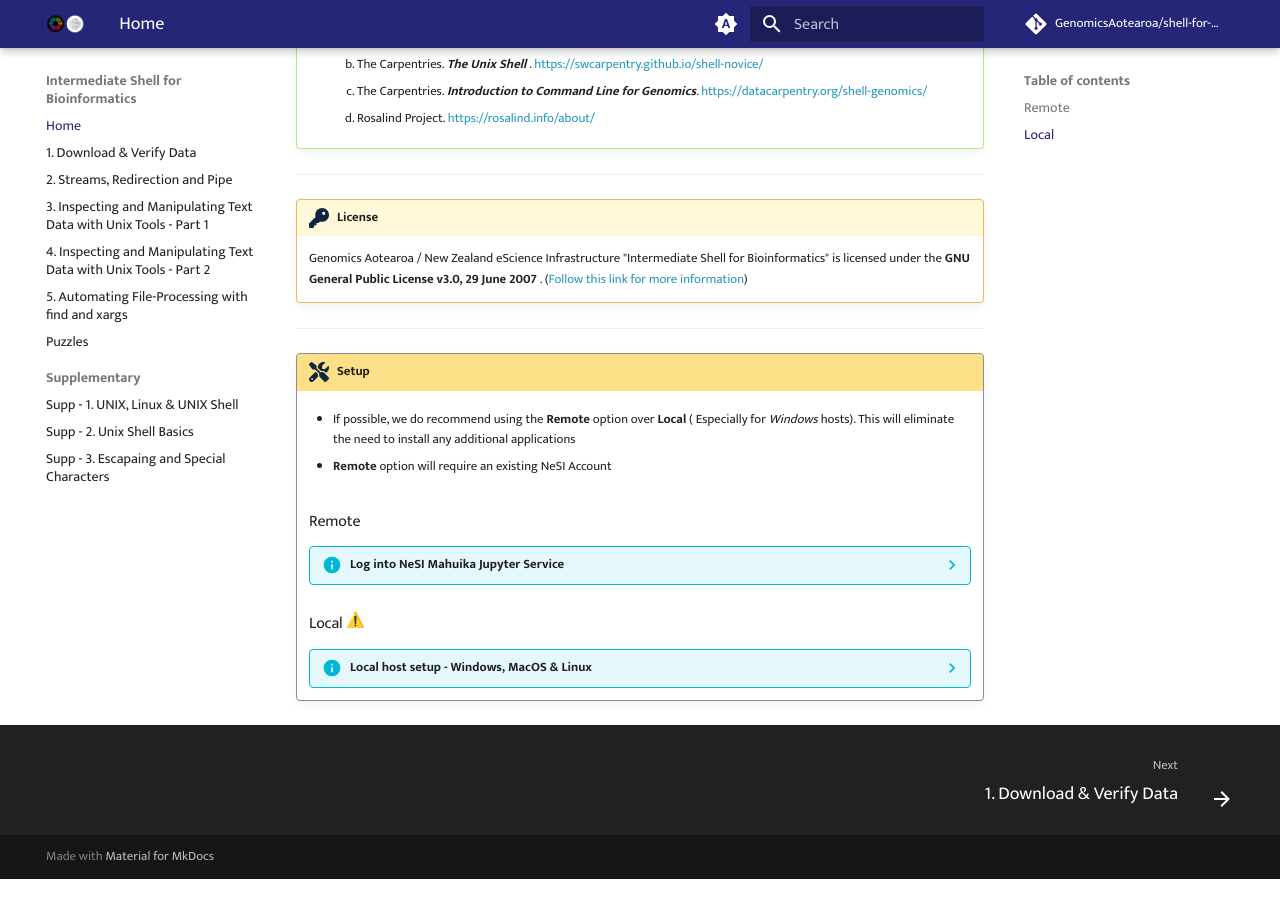
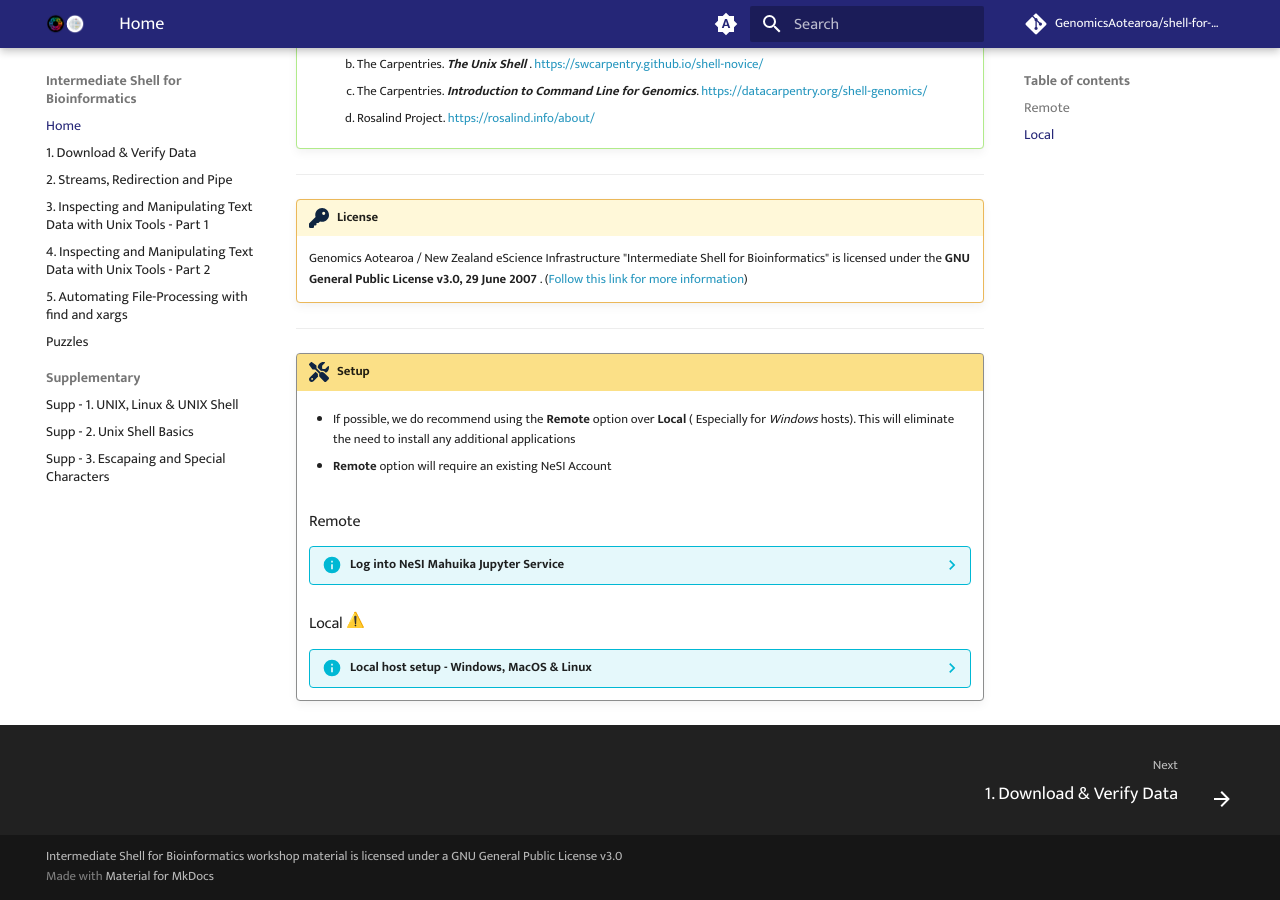
Before and after one commit to GenomicsAotearoa/shell-for-bioinformatics, an MkDocs documentation site: the page built from docs/index.md, in a window 1280 px wide and 900 px high, scrolled down 1322 px. Built offline with MkDocs 1.6.1 and Material for MkDocs 9.7.7, drawn with Linux system fonts in a browser that asks for light colours; emoji names are drawn with the system emoji font; comment, search, counter and statistics services are not loaded; before the commit the page ends 2201 px from its top, so only the background shows below that.

Commit message:
update license footer

```diff
--- a/mkdocs.yml
+++ b/mkdocs.yml
@@ -117,6 +117,8 @@
   - https://polyfill.io/v3/polyfill.min.js?features=es6
   - https://cdn.jsdelivr.net/npm/mathjax@3/es5/tex-mml-chtml.js
 
+copyright : Intermediate Shell for Bioinformatics workshop material is licensed under a <a rel="noopener" target="_blank" href="https://www.gnu.org/licenses/gpl-3.0.en.html">GNU General Public License v3.0</a>
+
 
 extra_css:
   - stylesheets/extra.css
```
